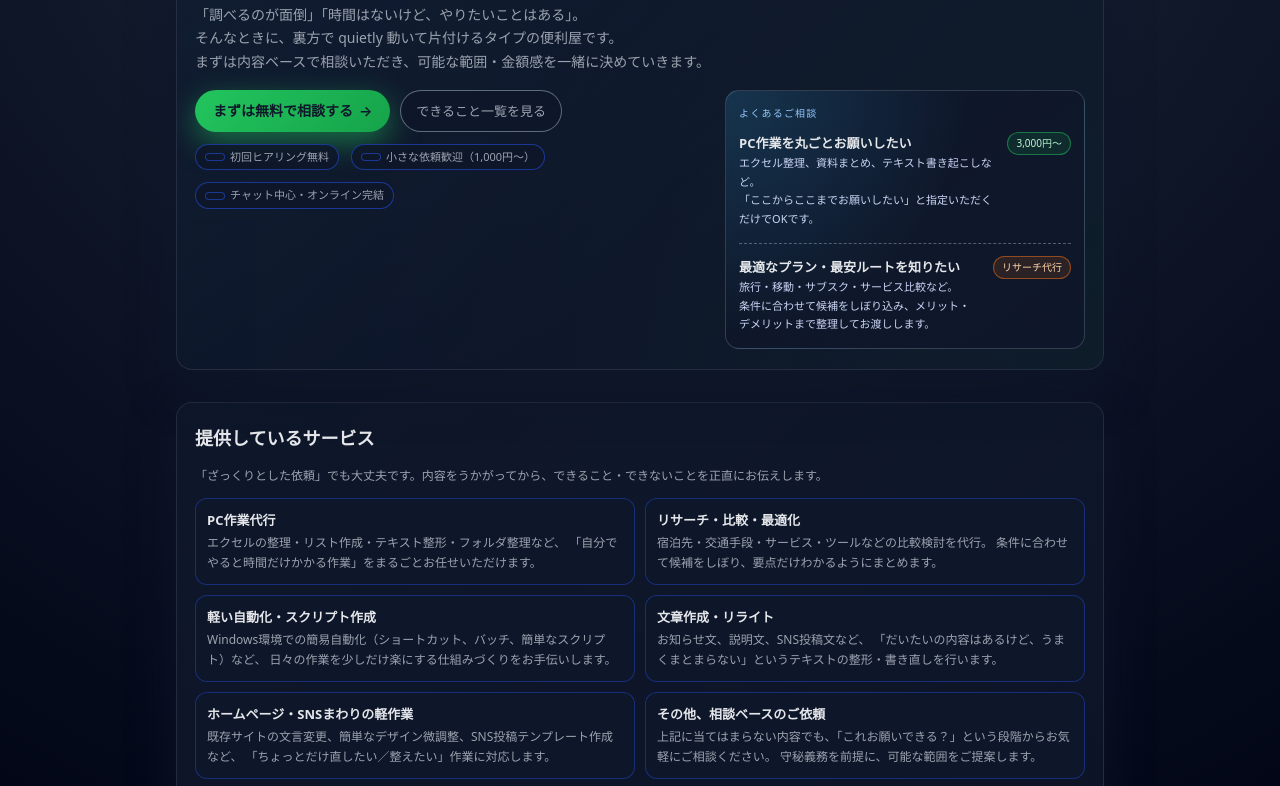
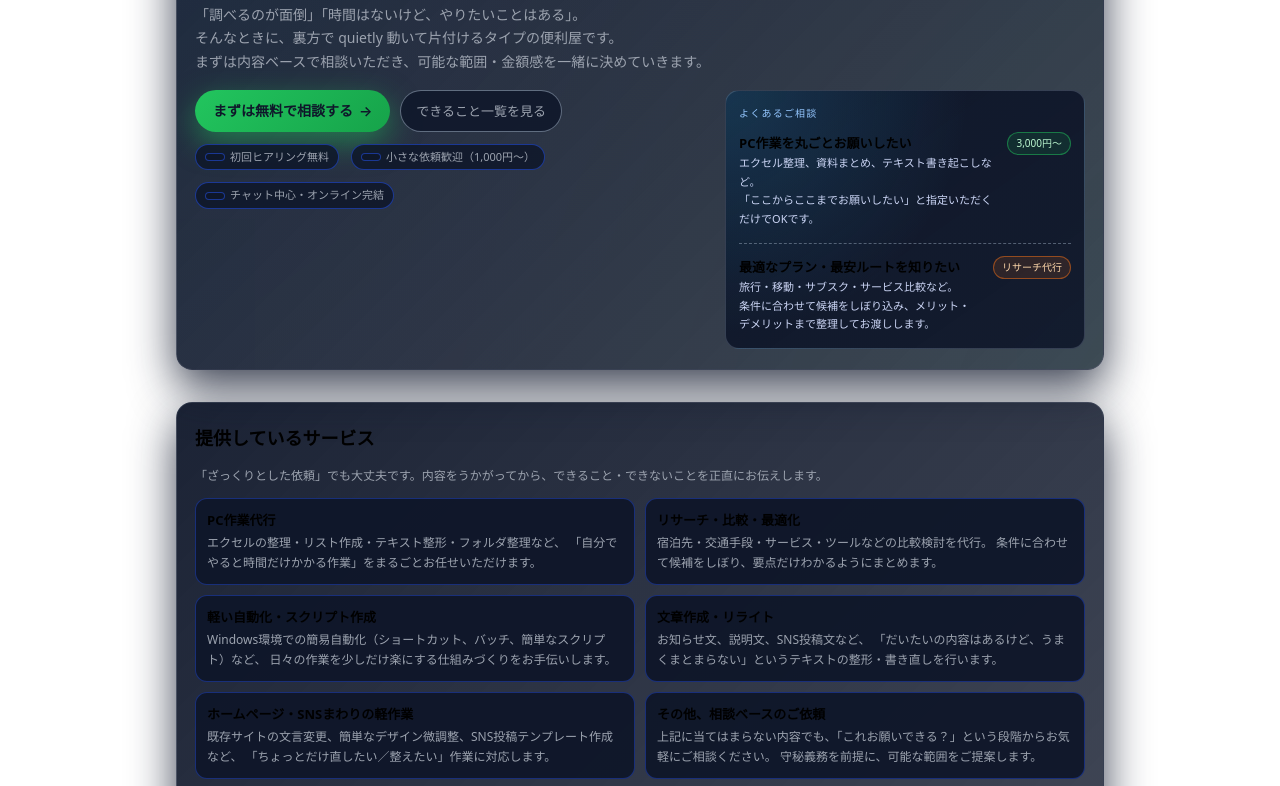
Before and after one commit to gangfuichi/bennriya, a plain HTML site: page index.html in a window 1280 px wide. Shown: the part 290-1076 px from the top of the page. Drawn offline with Linux system fonts and the light colour scheme.

Commit message:
背景変更j

```diff
--- a/index.html
+++ b/index.html
@@ -25,13 +25,13 @@
       box-sizing: border-box;
     }
 
-    body {
-      margin: 0;
-      font-family: var(--font);
-      background: radial-gradient(circle at top, #1e293b 0, #020617 50%, #020617 100%);
-      color: var(--text);
-      line-height: 1.7;
-    }
+body {
+  margin: 0;
+  font-family: var(--font);
+  background: white;
+  color: black;
+  line-height: 1.7;
+}
 
     a {
       color: inherit;
```
